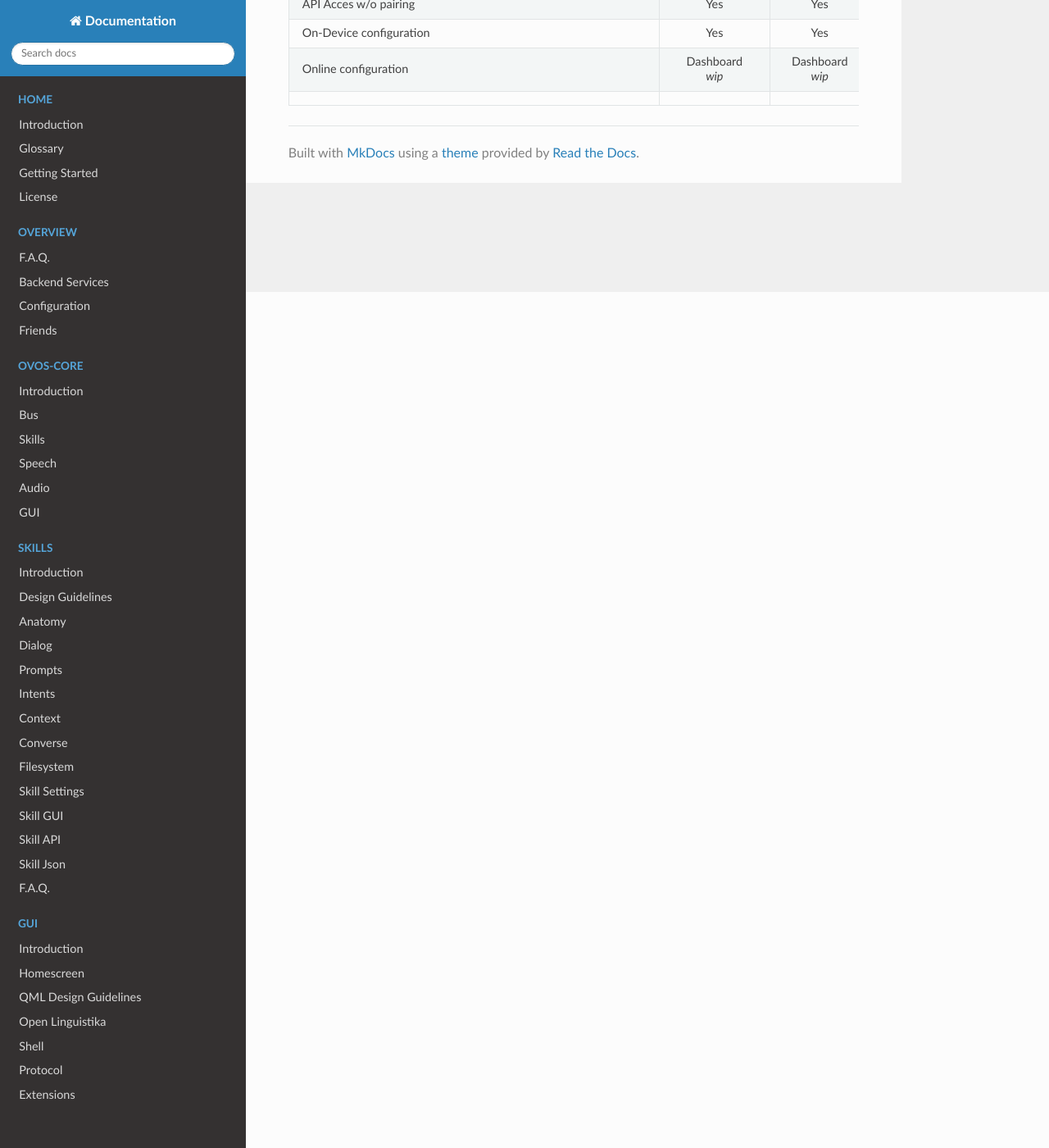
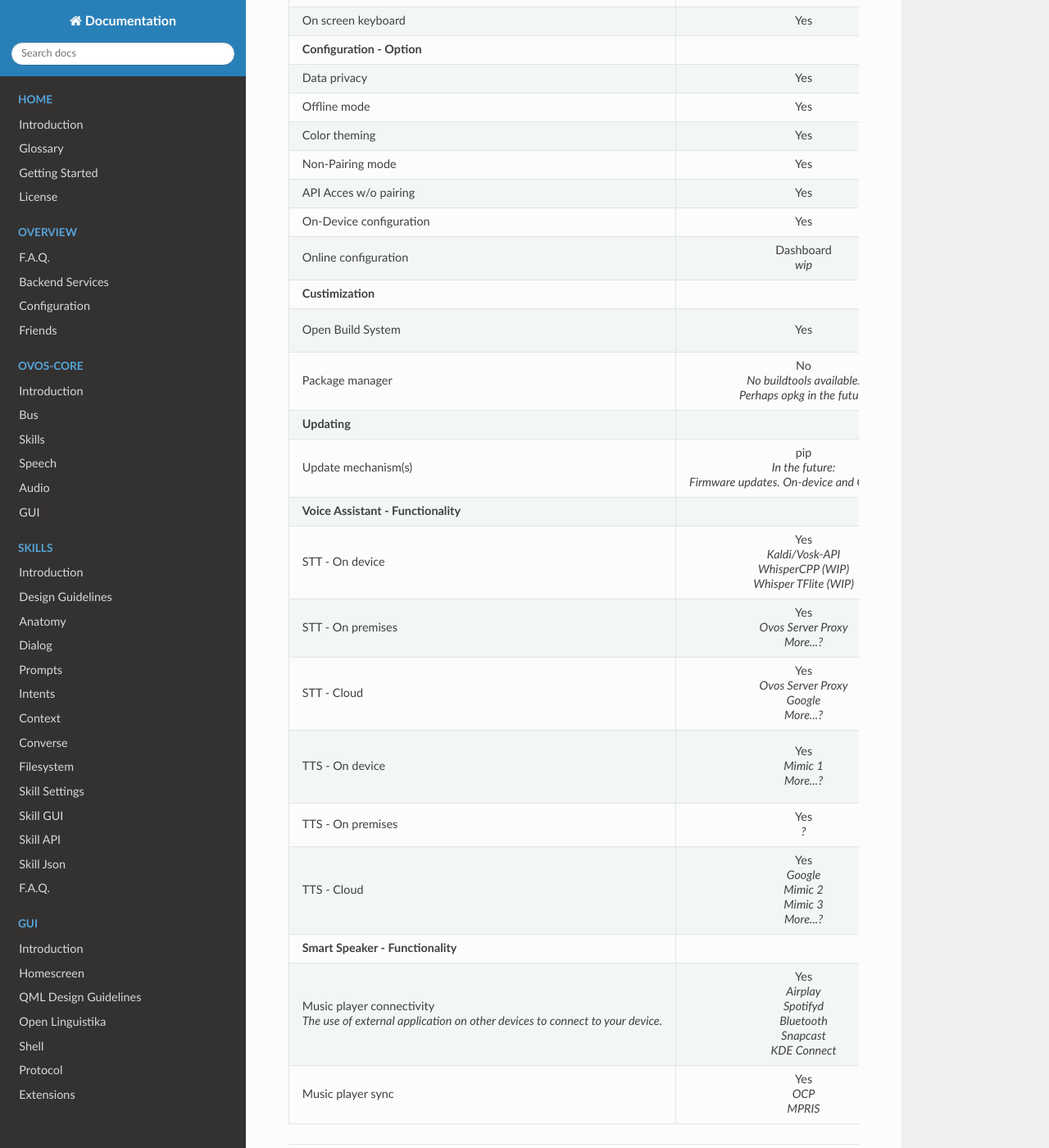
Before and after one commit to OpenVoiceOS/community-docs, an MkDocs documentation site: the page built from docs/comparison.md, in a window 1280 px wide and 1400 px high, scrolled down 1044 px. Shown: the whole window at 82% size. Built offline with MkDocs 1.6.1, drawn with Linux system fonts in a browser that asks for light colours; nearby versions of some CDN libraries; some of the changed text lies outside the part shown.

Commit message:
Adding more...

```diff
--- a/docs/comparison.md
+++ b/docs/comparison.md
@@ -5,10 +5,14 @@
 | X86_64 | *planned* | No | Unknown | No | No |
 | Virtual Appliance | *planned* | No | Unknown | No | No |
 | Docker | No<br>*possibly in future* | Yes | Yes | No | No |
+| Mark-1 | Yes<br>*WIP* | No | No | No | No |
+| Mark-2 | Yes<br>*Dev-Kit<br>Retail (WIP)* | No | Yes<br>*Dev-Kit<br>Retail* | Yes<br>*Retail ONLY* | No |
 | **Hardware - Peripherals** |
-| ReSpeaker | 2-mic<br>4-mic squared<br>4-mic lineair<br>6-mic | Unknown | Unknown | No | Yes<br>*manual installation* |
+| ReSpeaker | 2-mic<br>4-mic squared<br>4-mic lineair<br>6-mic | Unknown | Unknown | No | Yes<br>*manual installation?* |
 | USB | Yes | Yes | Unknown | No | Yes<br>*manual installation* |
 | SJ-201 | Yes | Unknown | Yes | Yes | No<br>*sandbox image maybe* |
+| Google AIY v1 | Yes<br>*manual configuration* | Unknown | Unknown | No | No<br>*manual installation?* |
+| Google AIY v2 | No<br>*perhaps in the future* | Unknown | Unknown | No | No<br>*manual installation?* |
 | **Screen - GUI** |
 | GUI supported<br>*Showing a GUI if a screen is attached* | Yes | Yes | Yes | Yes | No |
 | **Network Setup - Options** |
@@ -23,4 +27,18 @@
 | API Acces w/o pairing | Yes | Yes | Yes | No | No |
 | On-Device configuration | Yes | Yes | WIP | No | No |
 | Online configuration | Dashboard<br>*wip*  | Dashboard<br>*wip* | No | Yes | Yes |
-|   |   |   |   |   |   |
+| **Custimization** |
+| Open Build System | Yes | Yes | Yes | Partial<br>*build tools are not public* | Yes |
+| Package manager | No<br>*No buildtools available.<br>Perhaps opkg in the future* | Yes | Yes | Yes<br>*limited bacuase of read-only filesystem | Yes |
+| **Updating** |
+| Update mechanism(s) | pip<br>*In the future:<br>Firmware updates. On-device and Over The Air* | pip<br>package manager | pip<br>package manager | OTA<br>*controlled by Mycroft* | pip<br>package manager |
+| **Voice Assistant - Functionality** |
+| STT - On device | Yes<br>*Kaldi/Vosk-API<br>WhisperCPP (WIP)<br>Whisper TFlite (WIP)* | Unknown | Yes<br>*?* | No | No |
+| STT - On premises | Yes<br>*Ovos Server Proxy<br>More...?* | Unknown | Yes<br>*?* | No | No |
+| STT - Cloud | Yes<br>*Ovos Server Proxy<br>Google<br>More...?* | Unknown | Yes<br>*?* | No | No |
+| TTS - On device | Yes<br>*Mimic 1<br>More...?* | Yes<br>*Mimic 1<br>More...?* | Yes<br>*Mimic 1<br>Mimic 3<br>More...?* | Yes<br>*Mimic 3* | Yes<br>*Mimic 1* |
+| TTS - On premises | Yes<br>*?* | Unknown | Yes<br>*?* | No | No |
+| TTS - Cloud | Yes<br>*Google<br>Mimic 2<br>Mimic 3<br>More...?* | Unknown | Yes<br>*?* | No | No |
+| **Smart Speaker - Functionality** |
+| Music player connectivity<br>*The use of external application on other devices to connect to your device.* | Yes<br>*Airplay<br>Spotifyd<br>Bluetooth<br>Snapcast<br>KDE Connect* | Unknown | Unknown | Yes<br>*MPD<br>Local Files* | No<br>*manual installation?* |
+| Music player sync | Yes<br>*OCP<br>MPRIS* | Yes<br>*OCP<br>MPRIS* | Yes<br>*OCP<br>MPRIS* | No | No |
```
